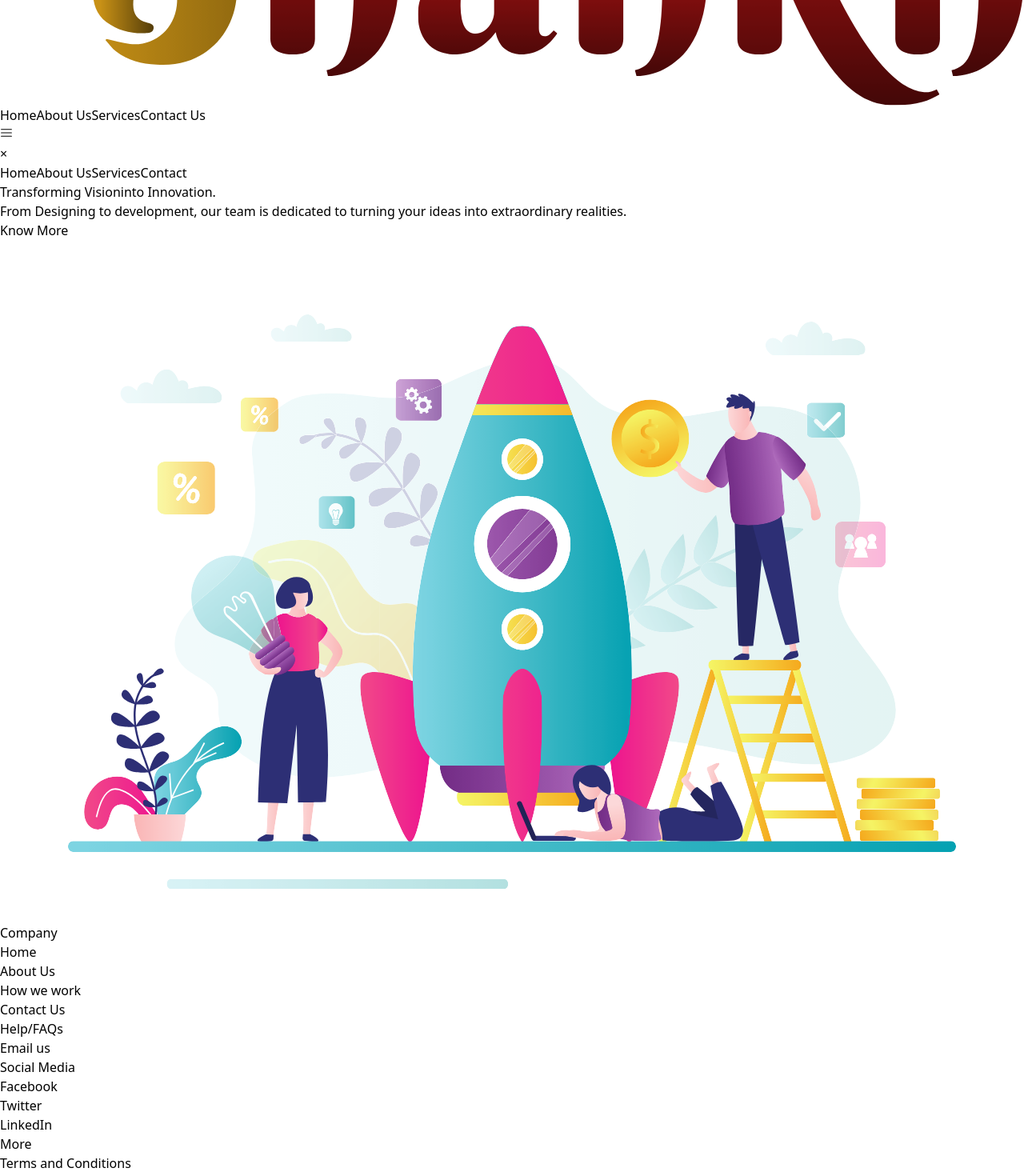
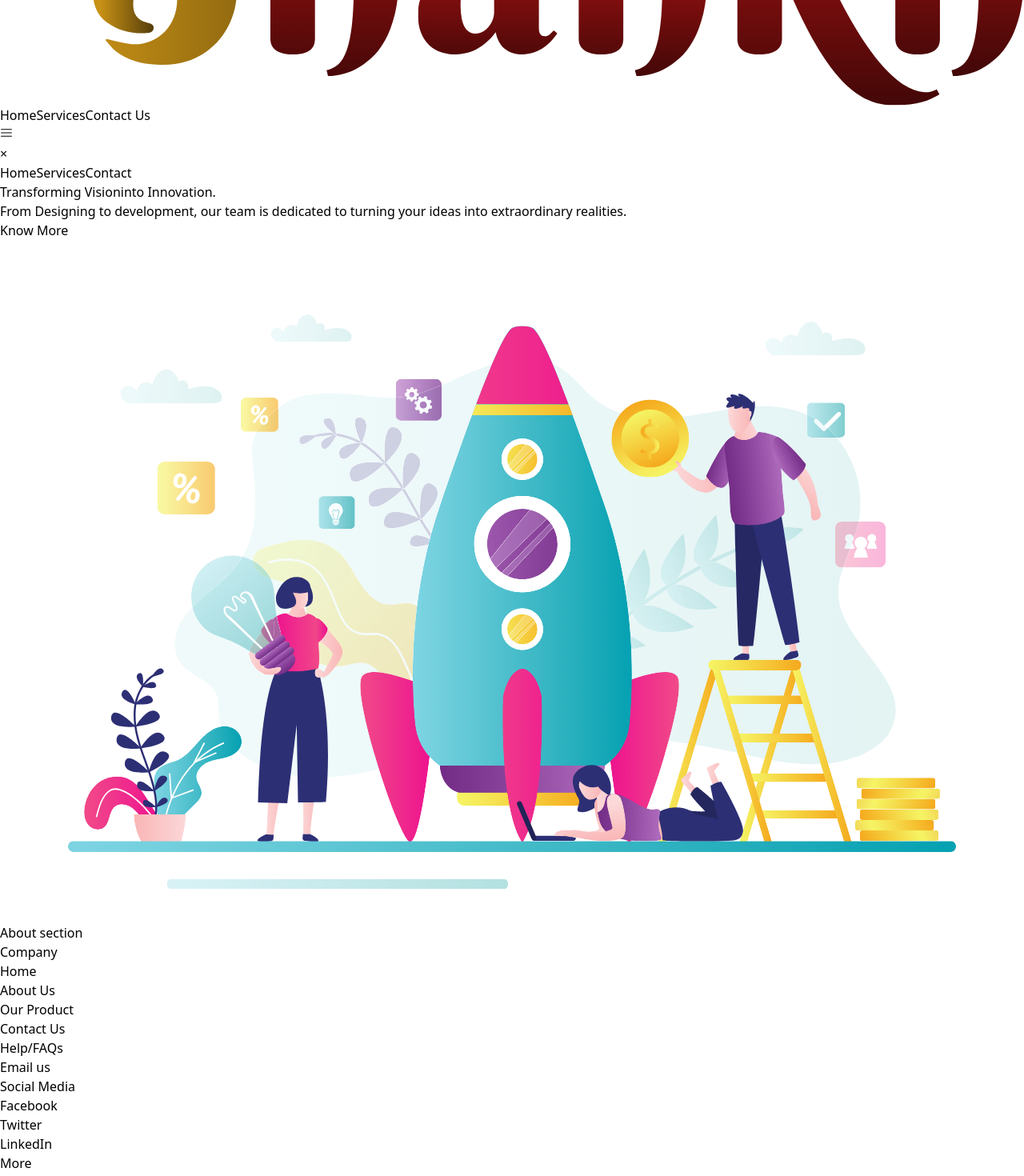
Before and after one commit to Anushka-Singh1/Shankh-Technology, a React (Vite) app: page / in a window 1280 px wide. Shown: the part 580-2050 px from the top of the page at 80% size. Built offline with nearby package versions, Linux system fonts and the light colour scheme.

Commit message:
Added Service component

```diff
--- a/src/App.jsx
+++ b/src/App.jsx
@@ -2,6 +2,7 @@ import { Routes, Route } from "react-router-dom";
 import Navbar from "./Components/Navbar";
 import Footer from "./Components/Footer";
 import Home from "./Pages/Home";
+import Service from "./Pages/Service";
 
 function App() {
 
@@ -10,7 +11,8 @@ function App() {
     <>
       <Navbar/>
       <Routes>
-        <Route path="/" element={<Home/>} />
+        <Route path="/" element={<Home />} />
+        <Route path="/service" element={<Service />} />
       </Routes>
       <Footer/>
     </>
--- /dev/null
+++ b/src/Components/About.jsx
@@ -0,0 +1,11 @@
+import React from 'react'
+
+function About() {
+  return (
+    <div>
+      About section
+    </div>
+  )
+}
+
+export default About
--- a/src/Components/Footer.jsx
+++ b/src/Components/Footer.jsx
@@ -6,8 +6,8 @@ const footerData = [
     title: "Company",
     links: [
       { name: "Home", path: "/" },
-      { name: "About Us", path: "/about" },
-      { name: "How we work", path: "#" },
+      { name: "About Us", path: "/" },
+      { name: "Our Product", path: "#" },
     ],
   },
   {
--- a/src/Components/Navbar.jsx
+++ b/src/Components/Navbar.jsx
@@ -19,10 +19,7 @@ function Navbar() {
           <NavLink to="/" className="hover:text-[#1D3244] px-4 py-2">
             Home
           </NavLink>
-          <NavLink to="/about" className="hover:text-[#1D3244] px-4 py-2">
-            About Us
-          </NavLink>
-          <NavLink to="/services" className="hover:text-[#1D3244] px-4 py-2">
+          <NavLink to="/service" className="hover:text-[#1D3244] px-4 py-2">
             Services
           </NavLink>
           <NavLink to="/contact" className="hover:text-[#1D3244] px-4 py-2">
@@ -55,14 +52,7 @@ function Navbar() {
               Home
             </NavLink>
             <NavLink
-              to="/about"
-              className="text-lg text-white hover:bg-[#2a4a5e] px-4 py-2 rounded"
-              onClick={toggleMenu}
-            >
-              About Us
-            </NavLink>
-            <NavLink
-              to="/services"
+              to="/service"
               className="text-lg text-white hover:bg-[#2a4a5e] px-4 py-2 rounded"
               onClick={toggleMenu}
             >
--- a/src/Pages/Home.jsx
+++ b/src/Pages/Home.jsx
@@ -1,12 +1,14 @@
-import React from 'react'
-import Hero from '../Components/Hero'
+import React from "react";
+import Hero from "../Components/Hero";
+import About from "../Components/About";
 
 function Home() {
   return (
     <div>
-      <Hero/>
+      <Hero />
+      <About />
     </div>
-  )
+  );
 }
 
-export default Home
+export default Home;
--- /dev/null
+++ b/src/Pages/Service.jsx
@@ -0,0 +1,18 @@
+import React from 'react'
+import Image from "../assets/Service/Services.svg";
+
+function Service() {
+  return (
+      <div className='mt-24 md:mt-2 p-8 md:p-32 font-montserrat'>
+        <span className="text-2xl md:text-3xl text-zinc-500 block md:mb-2 mb-0 text-center font-semibold">
+              Our Services
+          </span>
+            <p className="text-3xl md:text-5xl text-black font-bold text-center mb-8">
+              What We Offer?
+            </p>
+      <img src={Image} alt="Services" className="w-full" />
+    </div>
+  )
+}
+
+export default Service
```
Also changed, not shown: 1 other file (tests, documents, lock files or other folders).
